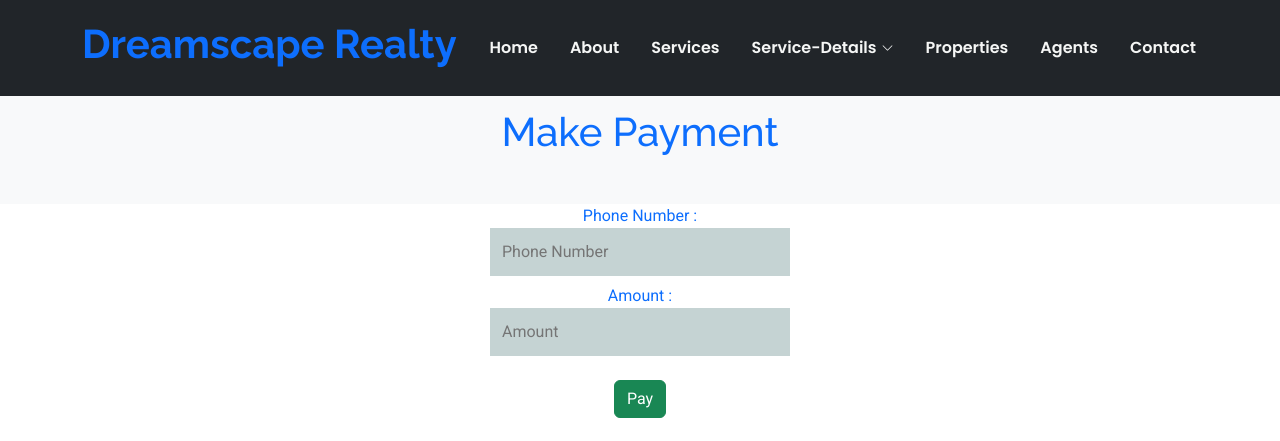
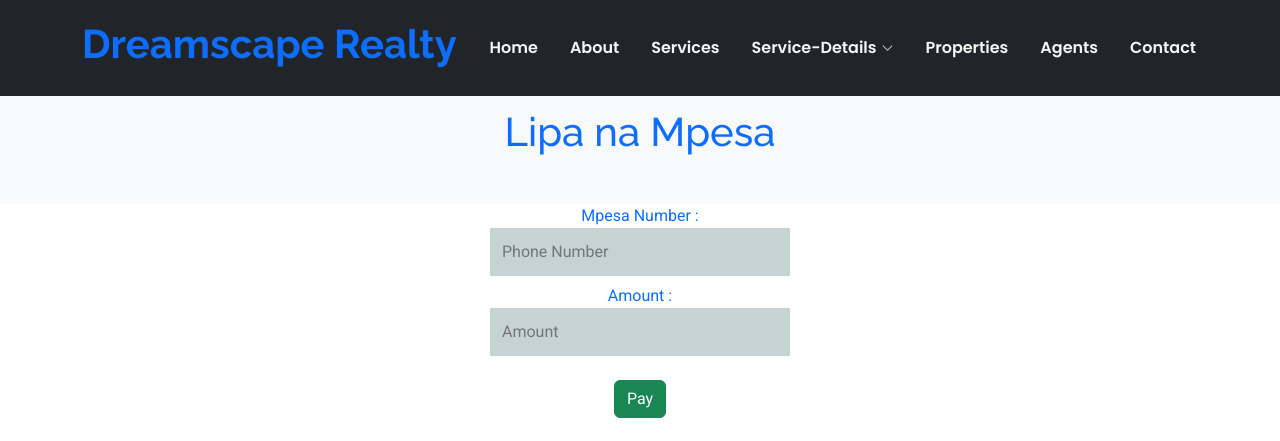
Before and after one commit to Cptzeph23/DreamscapeRealty, a Django app: page /pay/ in a window 1280 px wide. Shown: the top 441 px of the page. Run offline with Django 4.2, Linux system fonts and the light colour scheme; some libraries are stand-ins or nearby versions.

Commit message:
Initial commit

```diff
--- a/dreamapp/views.py
+++ b/dreamapp/views.py
@@ -6,6 +6,13 @@ from django.http import HttpResponse
 from django.shortcuts import render, redirect
 from pip._vendor.requests.auth import HTTPBasicAuth
 from dreamapp.models import Message,NewUser
+import requests
+from django.http import HttpResponse
+from django.shortcuts import render, redirect
+from requests.auth import HTTPBasicAuth
+
+import urllib.request
+import urllib.parse
 
 # Create your views here.
 def index(request):
@@ -163,8 +170,8 @@ def stk(request):
             "PartyB": LipanaMpesaPpassword.Business_short_code,
             "PhoneNumber": phone,
             "CallBackURL": "https://sandbox.safaricom.co.ke/mpesa/",
-            "AccountReference": "eMobilis",
+            "AccountReference": "Glory",
             "TransactionDesc": "Web Development Charges"
         }
         response = requests.post(api_url, json=request, headers=headers)
-        return HttpResponse("Success! Complete payment prompt on your phone")
+        return HttpResponse("success! Follow the prompt to complete your payment")
--- a/templates/pay.html
+++ b/templates/pay.html
@@ -20,13 +20,13 @@
 
     <section>
     <div class="d-flex justify-content-center text-bg-light">
-            <h1 class="text-primary mt-5 mb-5 text-cente text-primary fw-bolderr fs-14">Make Payment</h1>
+            <h1 class="text-primary mt-5 mb-5 text-cente text-primary fw-bolderr fs-14">Lipa na Mpesa</h1>
     </div>
 
         <form class=" 123 col-lg-6 offset-lg-3 " method="post" action="{% url 'stk' %}">
             <div class="row justify-content-center col-xs-4">
             {% csrf_token %}
-            <label for="phone" class="text-primary text-center">Phone Number :</label>
+            <label for="phone" class="text-primary text-center"> Mpesa Number :</label>
                  <input type="number"  style="width:300px" id="phone" name="phone" required placeholder="Phone Number">
             <br><br>
 
```
